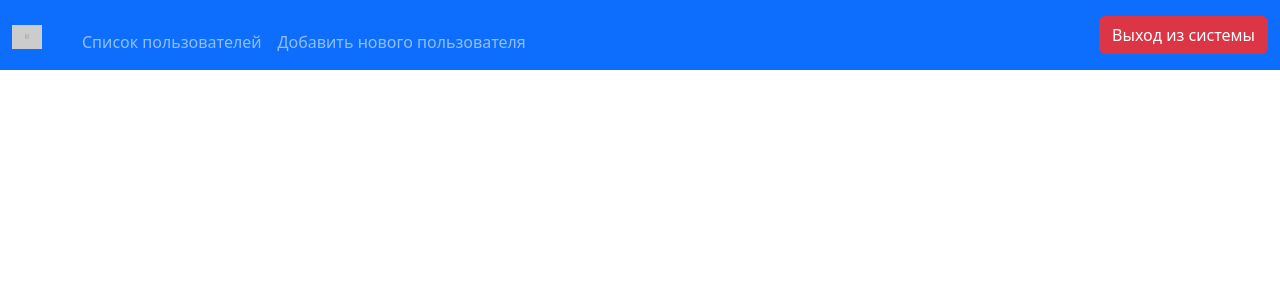
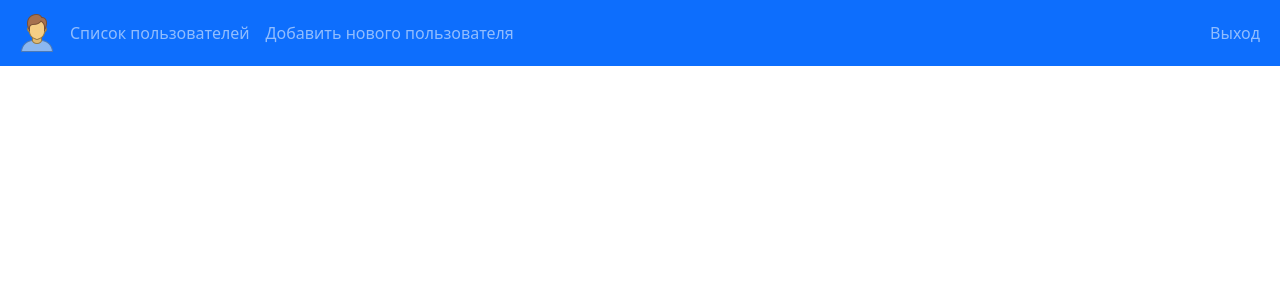
Before and after one commit to SLiubovS/vue-project-ts, a Vue app: page /Menu in a window 1280 px wide. Shown: the top 300 px of the page. Built offline with nearby package versions, Linux system fonts and the light colour scheme.

Commit message:
добавила иконку, поправила разметку в navbar

```diff
--- a/package.json
+++ b/package.json
@@ -12,6 +12,7 @@
   },
   "dependencies": {
     "@fortawesome/fontawesome-free": "^6.6.0",
+    "axios": "^1.7.7",
     "bootstrap": "^5.3.3",
     "lodash": "^4.17.21",
     "moment": "^2.30.1",
--- a/src/components/Menu.vue
+++ b/src/components/Menu.vue
@@ -13,13 +13,13 @@ function exit() {
 </script>
 
 <template>
+
     <div>
         <nav class="navbar navbar-expand-lg bg-primary sticky-top" data-bs-theme="dark">
-            <div class="container-fluid">
-                <a class="navbar-brand" href="#">
-                    <img src="http://placehold.it/640x70/" alt="Заглушка" width="30" height="24">
+            <div class="container-fluid justify-content-center">
+                <a class="navbar-brand table_align" href="#">
+                    <img src="/src/img/icons_lable.png" alt="Логотип" width="40" height="40">
                 </a>
-                <a class="navbar-brand" href="#"></a>
                 <button class="navbar-toggler" type="button" data-bs-toggle="collapse"
                     data-bs-target="#navbarSupportedContent" aria-controls="navbarSupportedContent"
                     aria-expanded="false" aria-label="Переключатель навигации">
@@ -32,7 +32,8 @@ function exit() {
                             <RouterLink to="/EditUser" class="nav-link">Добавить нового пользователя</RouterLink>
                         </div>
                         <div class="navbar-nav">
-                            <button class="btn btn-danger" type="submit" @click="exit">Выход из системы</button>
+                          <div class="nav-link" @click="exit" role="button">Выход</div>
+
                         </div>
                     </div>
                 </div>
@@ -59,4 +60,9 @@ function exit() {
 .justify-content-between {
   width: 100%;
 }
+
+.table_align {
+  margin: 0;
+  padding: 5px;
+}
 </style>
```
Also changed, not shown: src/img/icons_lable.png (added), 1 other file (tests, documents, lock files or other folders).
